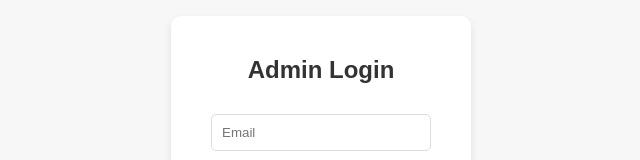
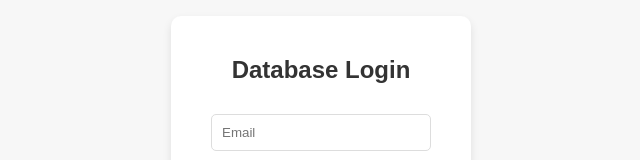
Before and after one commit to allschooldb/schooldatabase, a plain HTML site: page index.html in a window 1280 px wide. Shown: the part 244-404 px from the top of the page, without its empty margins (319-959 px from the left). Drawn offline with Linux system fonts and the light colour scheme.

Commit message:
Update index.html

```diff
--- a/index.html
+++ b/index.html
@@ -3,7 +3,7 @@
 <head>
     <meta charset="UTF-8">
     <meta name="viewport" content="width=device-width, initial-scale=1.0">
-    <title>Admin Login</title>
+    <title>School Database Login</title>
     <style>
         * {
             margin: 0;
@@ -57,7 +57,7 @@
 <body>
 
     <div class="login-container">
-        <h1>Admin Login</h1>
+        <h1>Database Login</h1>
         <input type="email" id="email" placeholder="Email" required>
         <input type="password" id="password" placeholder="Password" required>
         <button onclick="login()">Login</button>
```
